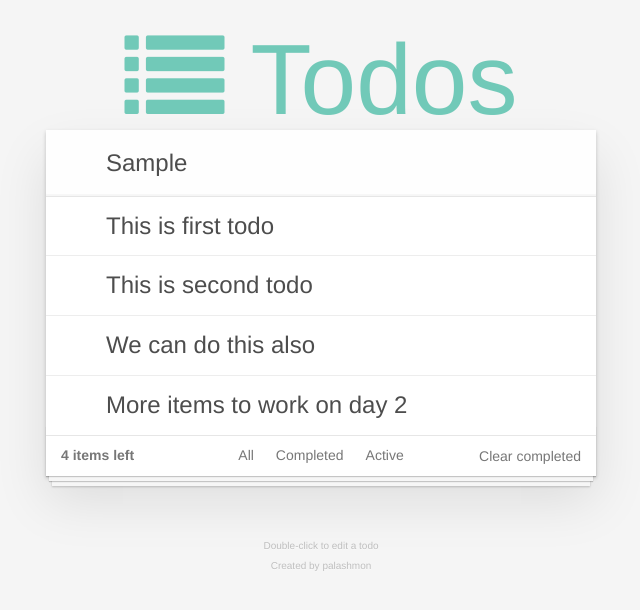
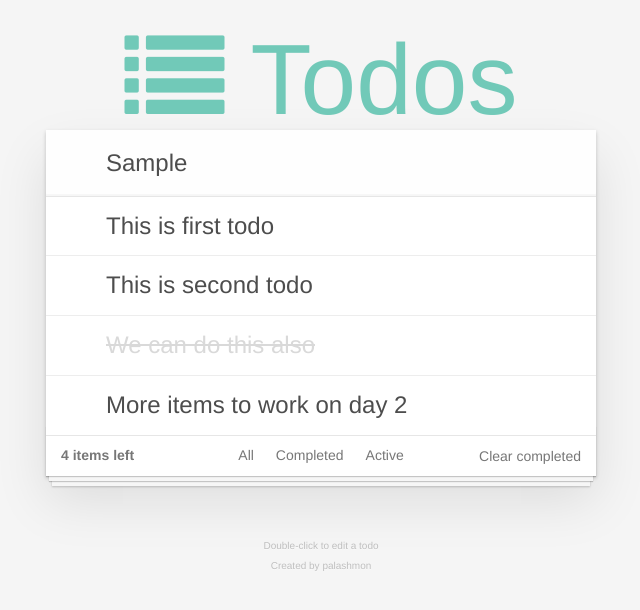
Before and after one commit to palashmon/react-todo-v1, a React (Create React App) app: page / in a window 1280 px wide. Both pictures are taken after typing "Sample" into the empty fields and a click on the button "Add Items (For testing purpose only)". Shown: the top 610 px of the page, without its empty margins (319-959 px from the left). Built offline with nearby package versions, Linux system fonts and the light colour scheme.

Commit message:
Fade display of a completed todo

```diff
--- a/package.json
+++ b/package.json
@@ -3,6 +3,7 @@
     "version": "0.1.0",
     "private": true,
     "dependencies": {
+        "classnames": "^2.2.5",
         "react": "^16.3.2",
         "react-dom": "^16.3.2",
         "react-scripts": "1.1.4"
--- a/src/components/TodoItem.js
+++ b/src/components/TodoItem.js
@@ -1,4 +1,5 @@
 import React, { Component } from 'react';
+import classNames from 'classnames';
 
 class TodoItem extends Component {
     constructor(props) {
@@ -9,8 +10,14 @@ class TodoItem extends Component {
     }
 
     render() {
+        let liClasses = classNames({
+            'main-class': true,
+            completed: this.props.todo.completed,
+            editing: this.props.editing
+        });
+
         return (
-            <li>
+            <li className={liClasses}>
                 <div className="view">
                     <input
                         className="toggle"
```
